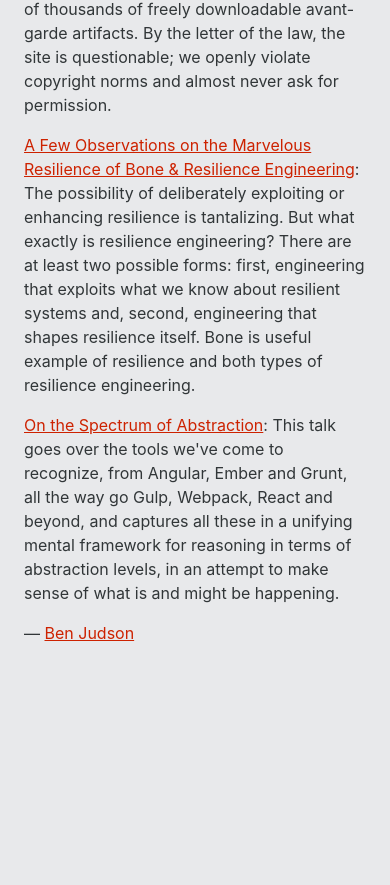
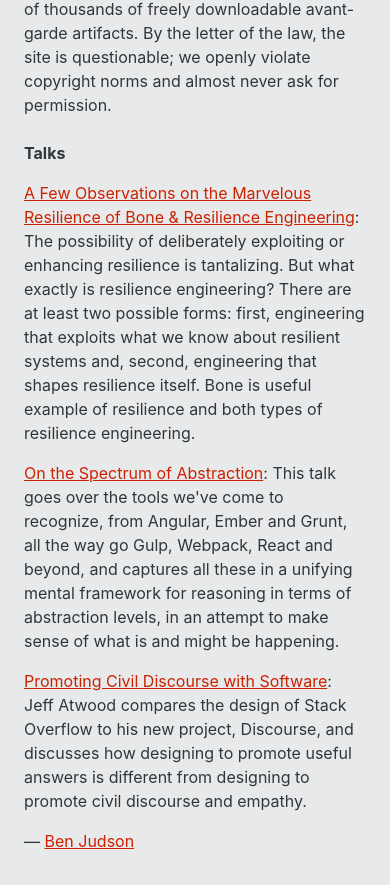
Before and after one commit to bjudson/shiftingedges, a SvelteKit app: page /links in a window 390 px wide. Shown: the part 1315-2200 px from the top of the page. Before the commit the page ends 2000 px from the top, so only its background shows below. Built offline with nearby package versions, Linux system fonts and the light colour scheme.

Commit message:
add jeff atwood talk to link page

```diff
--- a/src/routes/links/+page.svelte
+++ b/src/routes/links/+page.svelte
@@ -73,6 +73,8 @@
         for permission.
       </li>
 
+      <h2>Talks</h2>
+
       <li>
         <a href="https://youtu.be/8LbePBiOvZ4"
           >A Few Observations on the Marvelous Resilience of Bone & Resilience
@@ -93,6 +95,14 @@
         of abstraction levels, in an attempt to make sense of what is and might
         be happening.
       </li>
+
+      <li>
+        <a href="https://youtu.be/vrKTSg5gWN4"
+          >Promoting Civil Discourse with Software</a
+        >: Jeff Atwood compares the design of Stack Overflow to his new project,
+        Discourse, and discusses how designing to promote useful answers is
+        different from designing to promote civil discourse and empathy.
+      </li>
     </ul>
     <p>— <a href="/">Ben Judson</a></p>
   </section>
@@ -104,9 +114,15 @@
   }
 
   h1 {
-    font-size: 24px;
-    line-height: 36px;
+    font-size: 1.5rem;
+    line-height: 2.25rem;
     margin: 0 0 1.5rem 0;
+  }
+
+  h2 {
+    font-size: 1.25rem;
+    line-height: 1.75rem;
+    margin: 1.5rem 0 1rem 0;
   }
 
   ul {
@@ -124,8 +140,13 @@
 
   @media only screen and (max-width: 768px) {
     h1 {
-      font-size: 16px;
-      line-height: 24px;
+      font-size: 1rem;
+      line-height: 1.5rem;
+    }
+
+    h2 {
+      font-size: 1rem;
+      line-height: 1.5rem;
     }
   }
 </style>
```
